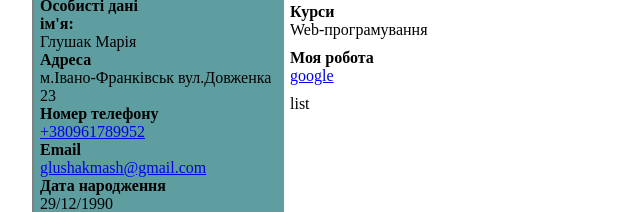
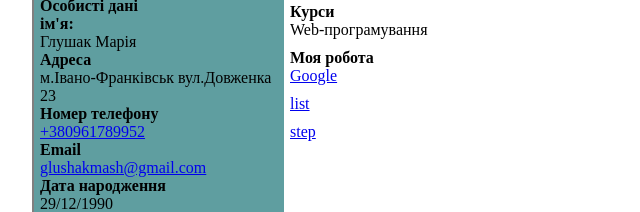
Before and after one commit to mariiaglushak/mariiaglushak.github.io, a plain HTML site: page index.html in a window 1280 px wide. Shown: the part 205-417 px from the top of the page, 128-768 px from the left. Drawn offline with Linux system fonts and the light colour scheme.

Commit message:
Add files via upload

```diff
--- a/index.html
+++ b/index.html
@@ -85,10 +85,14 @@
 			<div class="my-work">
 
 				<span class="title">Моя робота</span>
-				<a href="https://github.com/mariiaglushak/mariiaglushak.github.io/tree/main/google">google
+				<a href="https://github.com/mariiaglushak/mariiaglushak.github.io/tree/main/google">Google
 			</div>
 			<div class="list">
-				<a href="https://github.com/mariiaglushak/mariiaglushak.github.io/blob/main/list/index.html"></a>list
+				<a href="https://github.com/mariiaglushak/mariiaglushak.github.io/blob/main/list/index.html">list</a>
+			</div>
+			<div class="step">
+				<a href="https://github.com/mariiaglushak/mariiaglushak.github.io/tree/main/step">step</a>
+
 			</div>
 	</div>
 </div>
--- a/styles/style.css
+++ b/styles/style.css
@@ -97,3 +97,6 @@ img{
 .list{
 	padding-top: 10px;
 }
+.step{
+	padding-top: 10px;
+}
```
